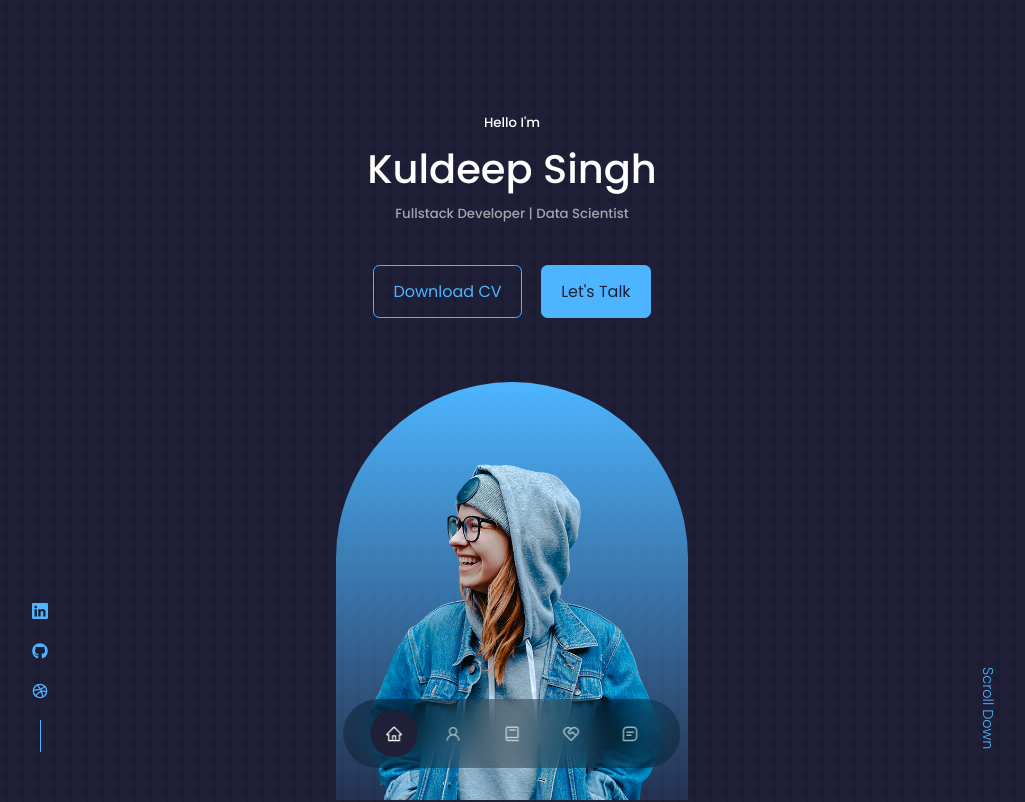
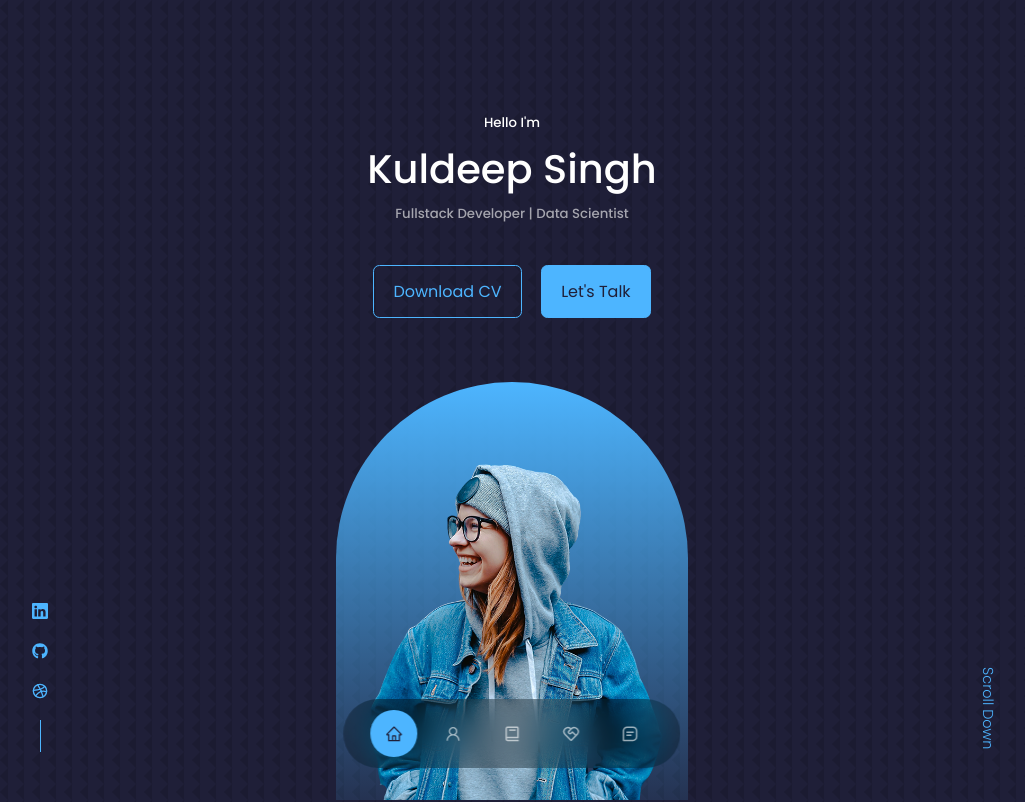
Before and after one commit to Ar5en1c/react-portfolio, a React (Create React App) app: page / in a window 1280 px wide. Shown: the top 802 px of the page, without its empty margins (128-1153 px from the left). Built offline with nearby package versions, Linux system fonts and the light colour scheme; the HTML template or start-up script is replaced by a standard one.

Commit message:
Some minor fixes.

```diff
--- a/src/components/footer/Footer.jsx
+++ b/src/components/footer/Footer.jsx
@@ -7,7 +7,7 @@ import { IoLogoTwitter } from 'react-icons/io'
 const Footer = () => {
   return (
     <footer>
-      <a href="#" className='footer__logo'>Kuldeep</a>
+      <a href="#" className='footer__logo'>Kuldeep Singh</a>
 
       <ul className="permalinks">
         <li><a href="#">Home</a></li>
--- a/src/components/nav/nav.css
+++ b/src/components/nav/nav.css
@@ -28,6 +28,6 @@ nav a:hover {
 }
 
 nav a.active {
-  background: var(--color-bg);
-  color: var(--color-white);
+  background: var(--color-primary);
+  color: var(--color-bg);
 }
```
